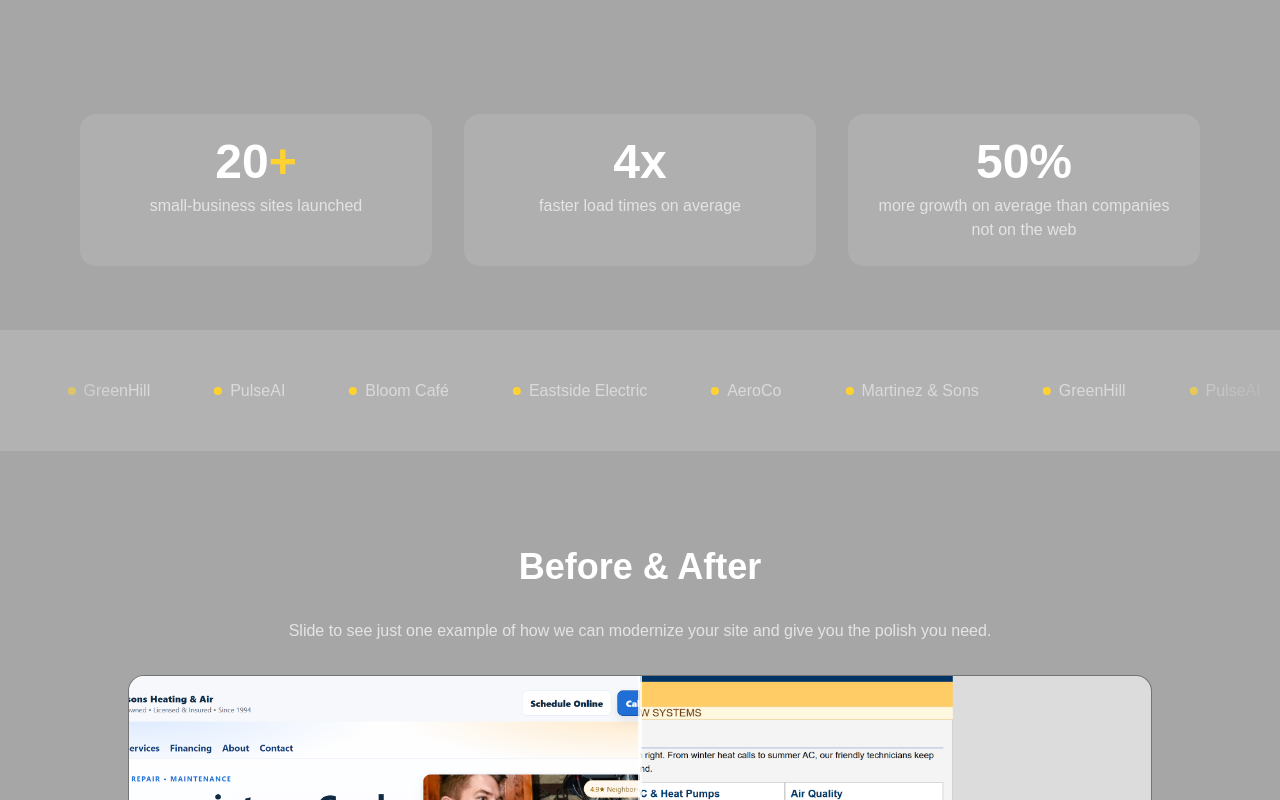
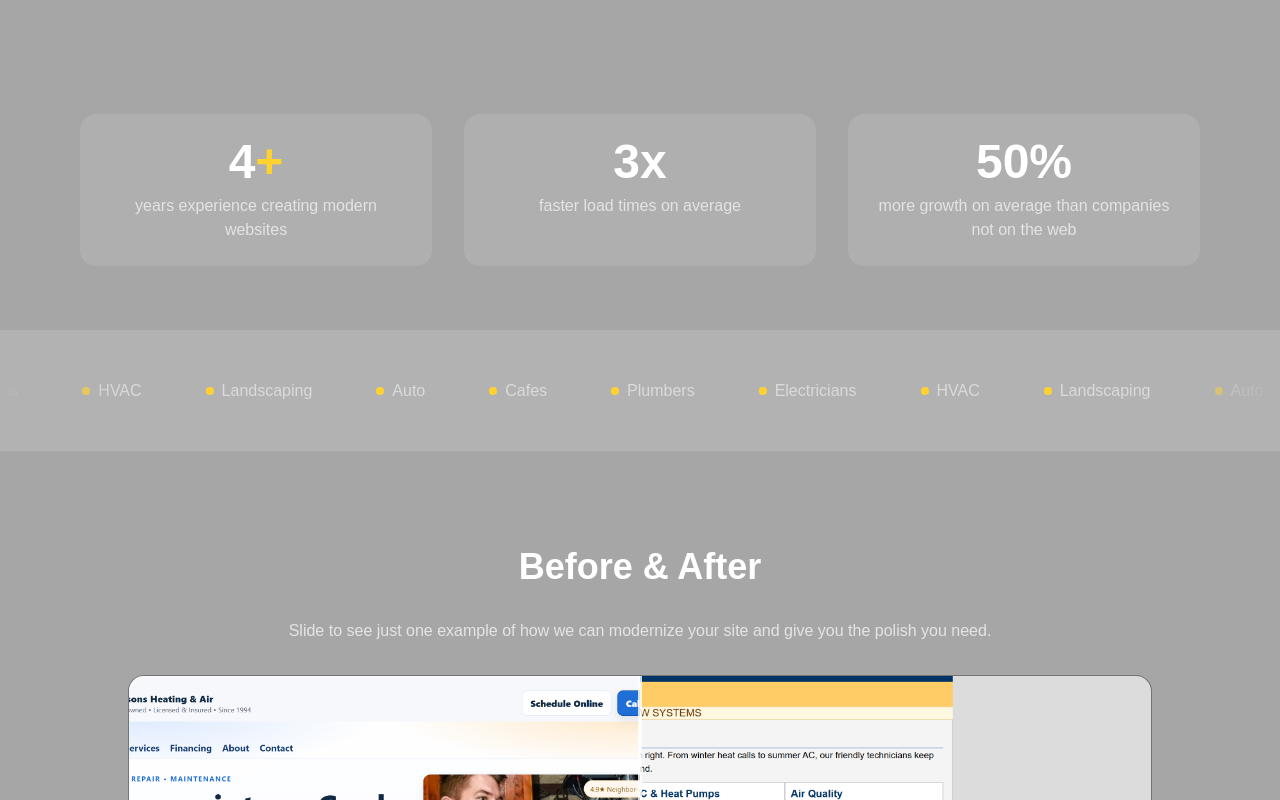
Before and after one commit to tsmith608/ForgeDigital, a Next.js app: page / in a window 1280 px wide. Shown: the part 1360-2160 px from the top of the page. Built offline with nearby package versions, Linux system fonts and the light colour scheme.

Commit message:
updated review and marquee

```diff
--- a/app/page.tsx
+++ b/app/page.tsx
@@ -374,11 +374,11 @@ export default function Home() {
 
       {/* TESTIMONIAL */}
       <section className="py-40 text-center bg-black/35 backdrop-blur-sm">
-        <motion.h2 {...fadeUp(0)} className="text-4xl font-bold mb-6">“They treated our little business like it mattered.”</motion.h2>
+        <motion.h2 {...fadeUp(0)} className="text-4xl font-bold mb-6">“They fixed how people see us.”</motion.h2>
         <motion.p {...fadeUp(0.4)} className="text-zinc-100 italic max-w-2xl mx-auto mb-8">
-          “We fix pipes. They fixed how people see us. Calls picked up the first week.”
+          “I’m a solo notary and don’t have time for tech. They built a clean site with online booking and mapped my service area. Calls picked up the first week.”
         </motion.p>
-        <p className="text-amber-300 font-semibold">— Rusty & Son Plumbing Co.</p>
+        <p className="text-amber-300 font-semibold">— Ronald Smith, Notary Services Limited</p>
       </section>
 
       {/* CONTACT (anchor + CTA opens panel) */}
@@ -408,8 +408,8 @@ function ResultsStrip() {
     io.observe(el);
     return () => io.disconnect();
   }, []);
-  const sites = useCounter(20, inView);
-  const speed = useCounter(4, inView);
+  const sites = useCounter(4, inView);
+  const speed = useCounter(3, inView);
   const leads = useCounter(50, inView);
 
   return (
@@ -417,7 +417,7 @@ function ResultsStrip() {
       <div className="grid md:grid-cols-3 gap-8 text-center">
         <div className="p-6 rounded-2xl bg-white/10">
           <div className="text-5xl font-bold">{sites}<span className="text-amber-300">+</span></div>
-          <p className="text-zinc-200 mt-2">small-business sites launched</p>
+          <p className="text-zinc-200 mt-2">years experience creating modern websites</p>
         </div>
         <div className="p-6 rounded-2xl bg-white/10">
           <div className="text-5xl font-bold">{speed}x</div>
@@ -435,8 +435,8 @@ function ResultsStrip() {
 // Logo marquee (looping)
 function LogoMarquee() {
   const logos = [
-    "AeroCo", "Martinez & Sons", "GreenHill",
-    "PulseAI", "Bloom Café", "Eastside Electric",
+    "Plumbers", "Electricians", "HVAC",
+    "Landscaping", "Auto", "Cafes",
   ];
 
   // Duplicate once for seamless loop
```
